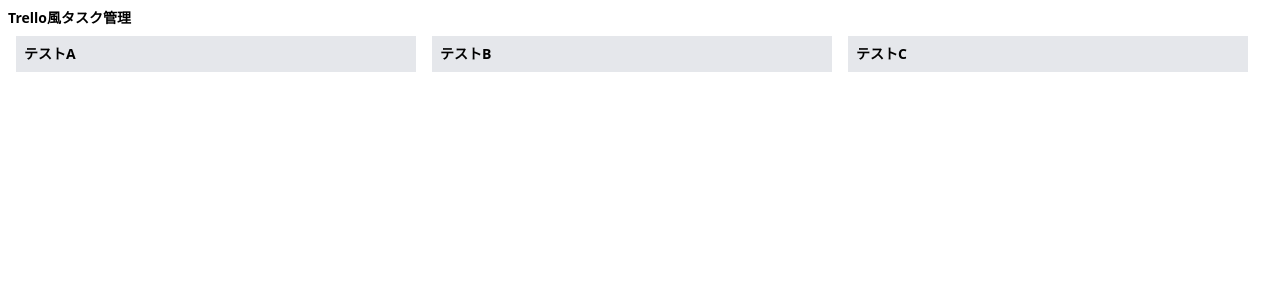
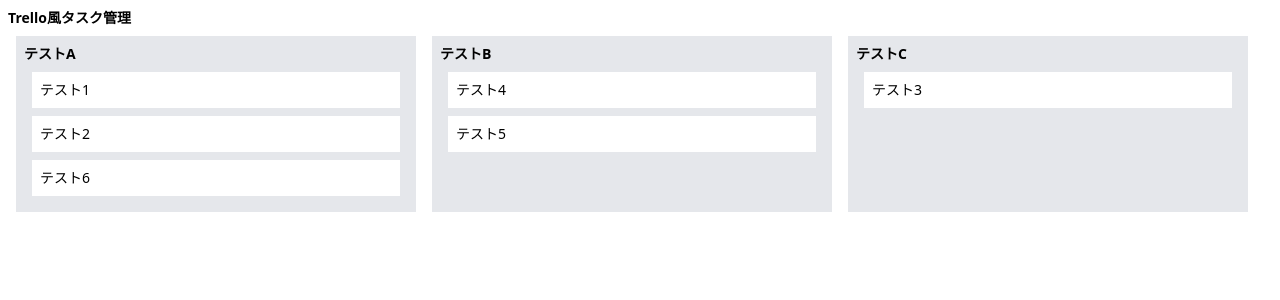
Before and after one commit to bduha184/vue3-trello, a Vue app: page / in a window 1280 px wide. Shown: the top 300 px of the page. Built offline with nearby package versions, Linux system fonts and the light colour scheme.

Commit message:
子コンポーネント表示

```diff
--- a/src/App.vue
+++ b/src/App.vue
@@ -1,6 +1,6 @@
 <script setup lang="ts">
-import category_data from './data/categories.json';
-import task_data from './data/tasks.json';
+import category_data from '@/data/categories.json';
+import task_data from '@/data/tasks.json';
 import {ref,computed} from 'vue';
 import type {Category,Task,CategoryTask} from './types/';
 import CategoryItems from '@/components/CategoryItem.vue';
@@ -11,7 +11,7 @@ const tasks = ref<Task[]>(task_data);
 const renderCategoryTask = computed<CategoryTask[]>(()=> {
   return categories.value.map(category => {
     const filterTasks = tasks.value.filter(
-      task => task_data.category_id === category.id
+      task => task.category_id === category.id
     );
     return {
       id:category.id,
--- a/src/components/CategoryItem.vue
+++ b/src/components/CategoryItem.vue
@@ -1,5 +1,6 @@
 <script setup lang="ts">
 import type { CategoryTask } from '@/types';
+import TaskItem from './TaskItem.vue';
 
 defineProps<{
   categoryTask:CategoryTask;
@@ -9,5 +10,11 @@ defineProps<{
 <template>
    <div class="bg-gray-200 m-2 p-2 text-sm">
     <span class="font-bold"> {{ categoryTask.name }}</span>
+    <TaskItem
+    v-for="task in categoryTask.tasks"
+    :key="task.id"
+    :task="task"
+    class="m-2 bg-white p-2"
+    />
   </div>
 </template>
--- /dev/null
+++ b/src/components/TaskItem.vue
@@ -0,0 +1,15 @@
+<script setup lang="ts">
+import type {Task} from '@/types';
+
+defineProps<{
+  task:Task;
+}>();
+
+</script>
+
+<template>
+ <div>
+    {{ task.name }}
+  </div>
+
+</template>
```
Also changed, not shown: src/types/index.ts (+14 -14 lines).
